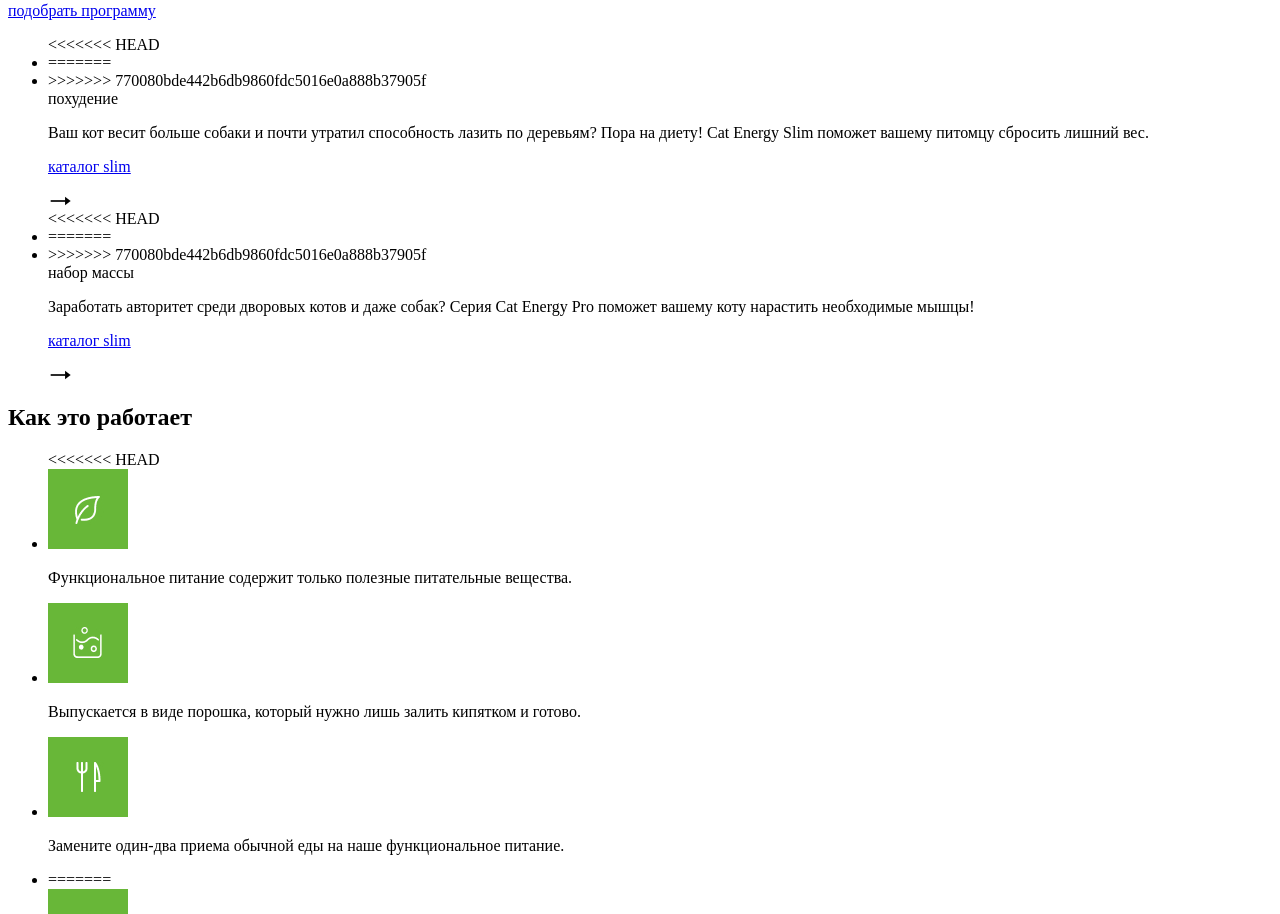
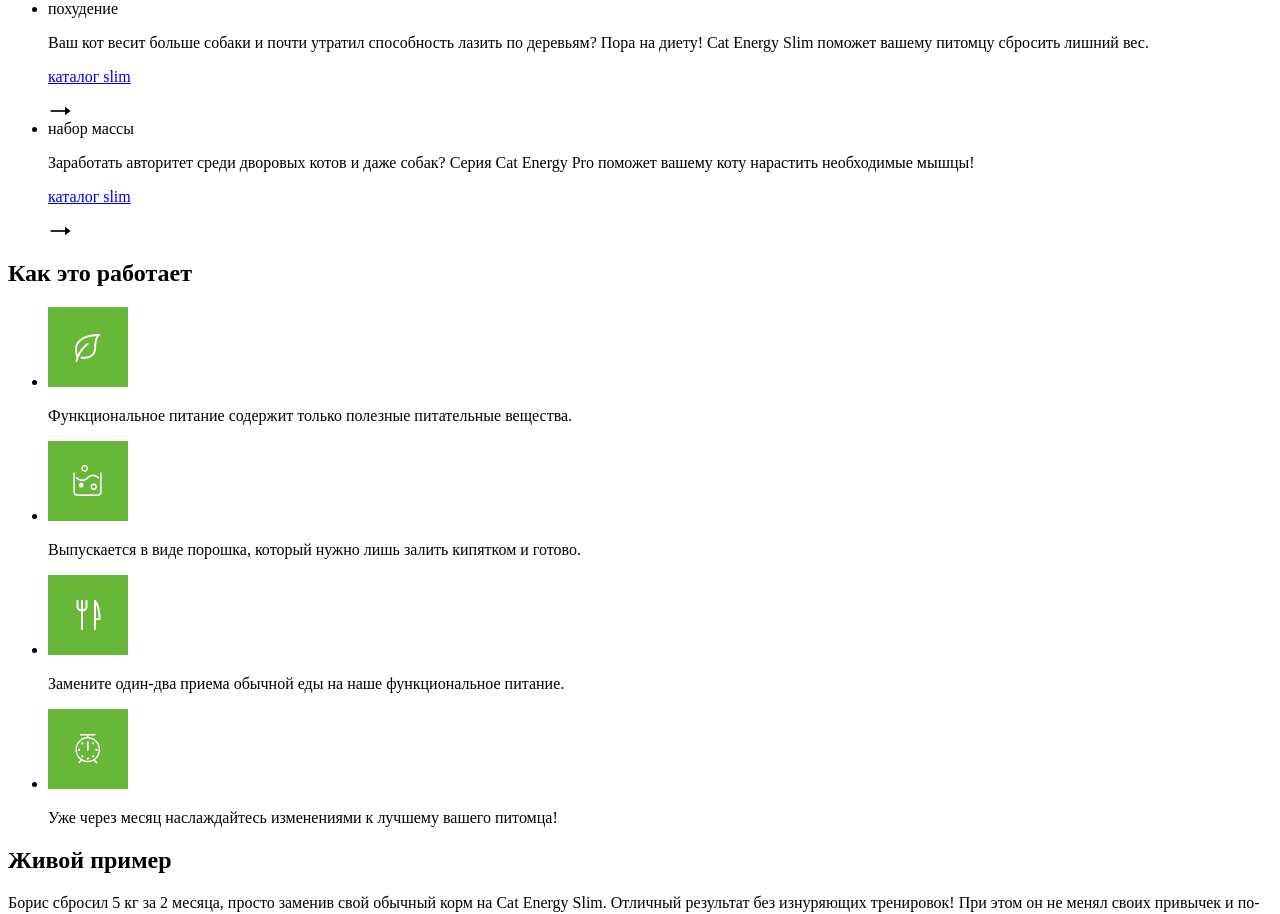
Before and after one commit to Lirisel/384291-cat-energy-22, a website: page source/index.html in a window 1280 px wide. Shown: the part 274-1188 px from the top of the page. Drawn offline with Linux system fonts and the light colour scheme.

Commit message:
Update index.html

```diff
--- a/source/index.html
+++ b/source/index.html
@@ -15,11 +15,7 @@
             <span class="visually-hidden">Открыть меню</span>
           </button>
           <ul class="main-nav__list">
-<<<<<<< HEAD
-            <li class="main-nav__item--current">
-=======
             <li class="main-nav__item main-nav__item--current">
->>>>>>> 770080bde442b6db9860fdc5016e0a888b37905f
               <a>
                 Главная
               </a>
@@ -48,11 +44,7 @@
       </div>
       <div class="product-functions">
         <ul class="product-functions__wrapper">
-<<<<<<< HEAD
-          <li class="product-functions__item--slimming">
-=======
           <li class="product-functions__item product-functions__item--slimming">
->>>>>>> 770080bde442b6db9860fdc5016e0a888b37905f
             <div class="product-functions__title">похудение</div>
             <p>Ваш кот весит больше собаки и почти утратил способность лазить по деревьям? Пора на диету! Cat Energy Slim поможет вашему питомцу сбросить лишний вес.</p>
             <a href="#">
@@ -60,11 +52,8 @@
               <img class="product-functions__row-icon" src="../source/img/icon-product-functions.svg" alt="Перейти" width="32" height="10">
             </a>
           </li>
-<<<<<<< HEAD
-          <li class="product-functions__item--weight-gain">
-=======
+
           <li class="product-functions__item product-functions__item--weight-gain">
->>>>>>> 770080bde442b6db9860fdc5016e0a888b37905f
             <div class="product-functions__title">набор массы</div>
             <p>Заработать авторитет среди дворовых котов и даже собак? Серия Cat Energy Pro поможет вашему коту нарастить необходимые мышцы!</p>
             <a href="#">
@@ -78,21 +67,7 @@
         <div class="how-it-works__wrapper">
           <h2>Как это работает</h2>
           <ul class="how-it-works__list">
-<<<<<<< HEAD
-            <li class="how-it-works__item--benefit">
-              <img src="../source/img/benefit.jpg" alt="Состав" width="80" height="80">
-              <p>Функциональное питание содержит только полезные питательные вещества.</p>
-            </li>
-            <li class="how-it-works__item--form-of-issue">
-              <img src="../source/img/form-of-issue.jpg" alt="Форма выпуска" width="80" height="80">
-              <p>Выпускается в виде порошка, который нужно лишь залить кипятком и готово.</p>
-            </li>
-            <li class="how-it-works__item--application">
-              <img src="../source/img/application.jpg" alt="Применение" width="80" height="80">
-              <p>Замените один-два приема обычной еды на наше функциональное питание.</p>
-            </li>
-            <li class="how-it-works__item--effect">
-=======
+
             <li class="how-it-works__item how-it-works__item--benefit">
               <img src="../source/img/benefit.jpg" alt="Состав" width="80" height="80">
               <p>Функциональное питание содержит только полезные питательные вещества.</p>
@@ -106,7 +81,7 @@
               <p>Замените один-два приема обычной еды на наше функциональное питание.</p>
             </li>
             <li class="how-it-works__item how-it-works__item--effect">
->>>>>>> 770080bde442b6db9860fdc5016e0a888b37905f
+
               <img src="../source/img/effect.jpg" alt="Эффект применения" width="80" height="80">
               <p>Уже через месяц наслаждайтесь изменениями к лучшему вашего питомца!</p>
             </li>
@@ -118,17 +93,7 @@
           <h2>Живой пример</h2>
           <p>Борис сбросил 5 кг за 2 месяца, просто заменив свой обычный корм на Cat Energy Slim. Отличный результат без изнуряющих тренировок! При этом он не менял своих привычек и по-прежнему спит по 16 часов в день. </p>
           <div class="live-example__parameters">
-<<<<<<< HEAD
-            <div class="ive-example__parameter--weight">
-              <p class="ive-example__value">5 КГ</p>
-              <p class="ive-example__description">снижение веса</p>
-            </div>
-            <div class="ive-example__parameter--time">
-              <p class="ive-example__value">60 ДНЕЙ</p>
-              <p class="ive-example__description">затрачено времени</p>
-            </div>
-            <div class="ive-example__expenses">
-=======
+
             <div class="live-example__parameter live-example__parameter--weight">
               <p class="live-example__value">5 КГ</p>
               <p class="live-example__description">снижение веса</p>
@@ -138,7 +103,7 @@
               <p class="live-example__description">затрачено времени</p>
             </div>
             <div class="live-example__expenses">
->>>>>>> 770080bde442b6db9860fdc5016e0a888b37905f
+
               <p>Затраты на питание: </p>
               <p>15 000 РУБ.</p>
             </div>
```
